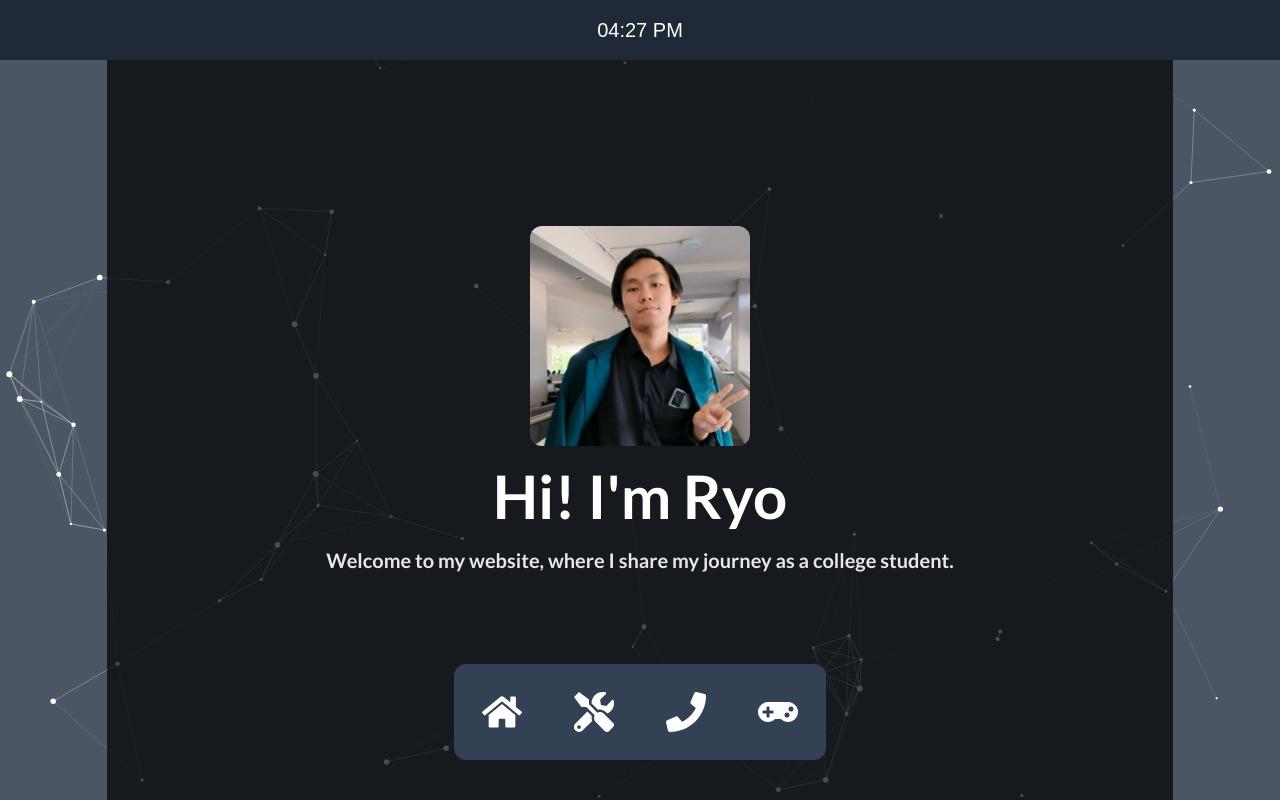
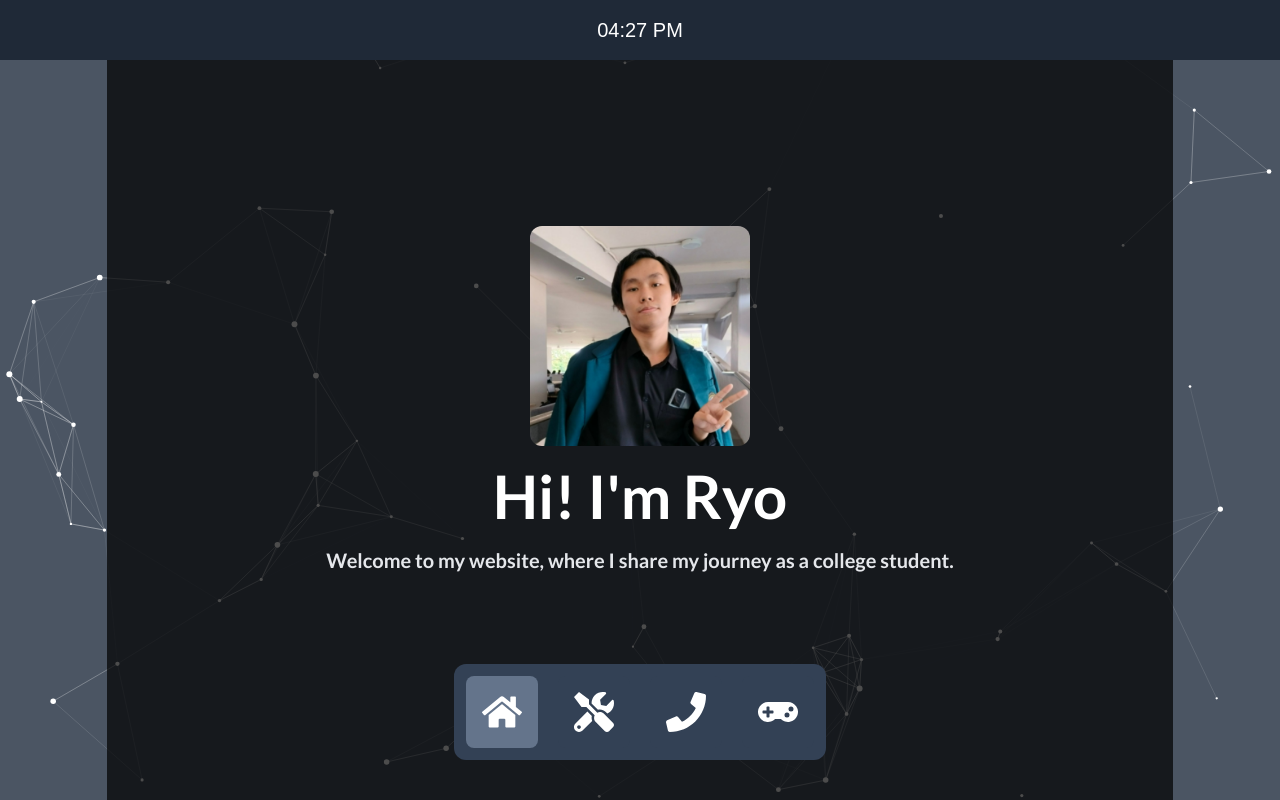
Before and after one commit to ryoaditarta/portofolio, a Next.js app: page / in a window 1280 px wide. Built offline with nearby package versions, Linux system fonts and the light colour scheme.

Commit message:
fix navigation problems

```diff
--- a/src/components/navbar/Navbar.jsx
+++ b/src/components/navbar/Navbar.jsx
@@ -15,28 +15,28 @@ const Navbar = () => {
       <ul className="flex flex-row gap-5 justify-center">
         <Link href="/">
           <li
-            className={`bg-slate-700 p-4 inline-flex justify-center cursor-pointer rounded-lg ${isActive('/') ? 'bg-slate-500' : 'hover:bg-slate-500'}`}
+            className={` p-4 inline-flex justify-center cursor-pointer rounded-lg ${isActive('/') ? 'bg-slate-500' : 'bg-slate-700'} hover:bg-slate-500`}
           >
             <FaHome className="text-white w-10 h-10" />
           </li>
         </Link>
         <Link href="/activity">
           <li
-            className={`bg-slate-700 p-4 inline-flex justify-center cursor-pointer rounded-lg ${isActive('/activity') ? 'bg-slate-500' : 'hover:bg-slate-500'}`}
+            className={` p-4 inline-flex justify-center cursor-pointer rounded-lg ${isActive('/activity') ? 'bg-slate-500' : 'bg-slate-700'} hover:bg-slate-500`}
           >
             <FaTools className="text-white w-10 h-10" />
           </li>
         </Link>
         <Link href="/contact">
           <li
-            className={`bg-slate-700 p-4 inline-flex justify-center cursor-pointer rounded-lg ${isActive('/contact') ? 'bg-slate-500' : 'hover:bg-slate-500'}`}
+            className={` p-4 inline-flex justify-center cursor-pointer rounded-lg ${isActive('/contact') ? 'bg-slate-500' : 'bg-slate-700'} hover:bg-slate-500`}
           >
             <FaPhone className="text-white w-10 h-10" />
           </li>
         </Link>
         <Link href="/games">
           <li
-            className={`bg-slate-700 p-4 inline-flex justify-center cursor-pointer rounded-lg ${isActive('/games') ? 'bg-slate-500' : 'hover:bg-slate-500'}`}
+            className={` p-4 inline-flex justify-center cursor-pointer rounded-lg ${isActive('/games') ? 'bg-slate-500' : 'bg-slate-700'} hover:bg-slate-500`}
           >
             <FaGamepad className="text-white w-10 h-10" />
           </li>
```
